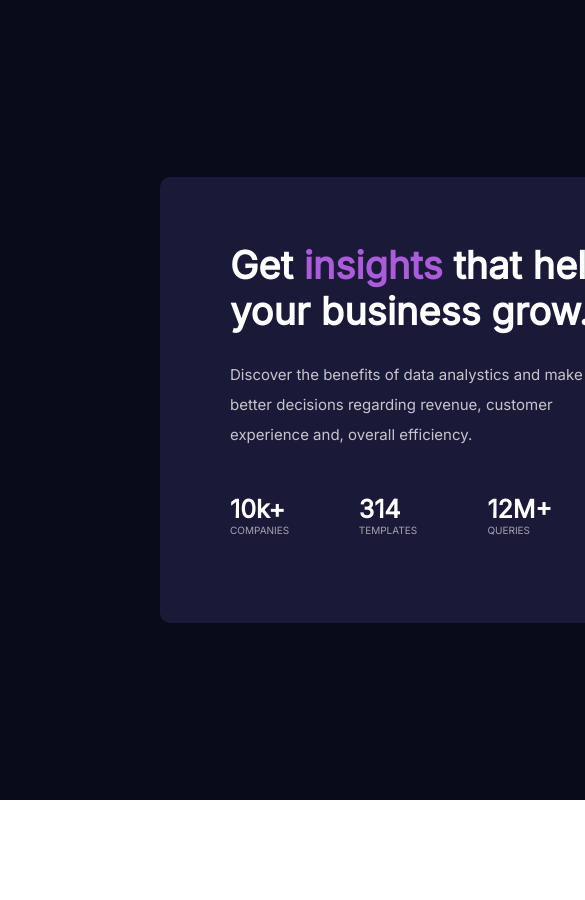
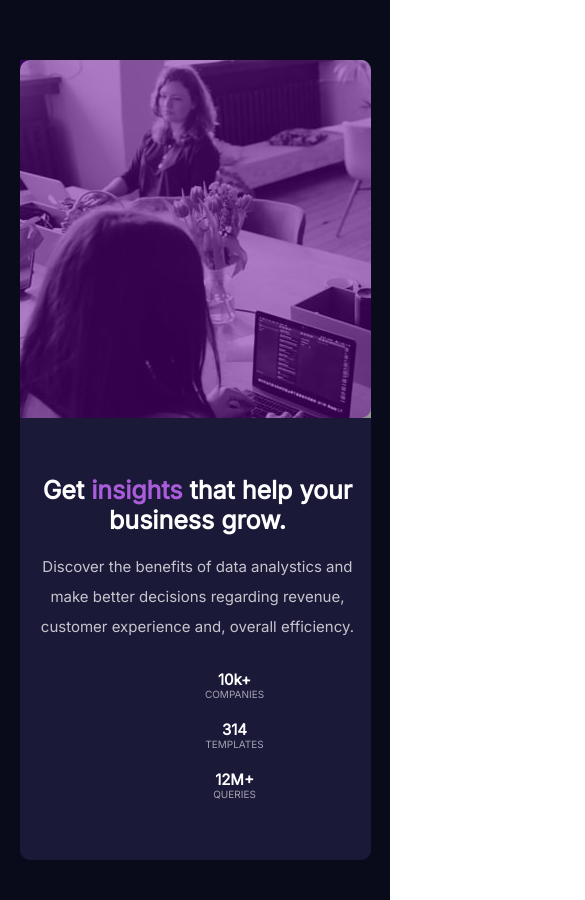
Before and after one commit to KptCnyt/statsPreviewCard, a plain HTML site: page index.html in a window 390 px wide. Shown: the top 900 px of the page, 585 px wide, since content can reach past the window. Before the commit the page ends 844 px from the top, so only its background shows below. Drawn offline with Linux system fonts and the light colour scheme.

Commit message:
media query changes

```diff
--- a/index.html
+++ b/index.html
@@ -18,7 +18,7 @@
         <div id="card">
             <div class="info">
                 <h1 id="title">Get <span id="insights">insights </span> that help your business grow.</h1>
-                <h3 id="body">Discover the benefits of data analystics and make better decisions regarding revenue, customer experience and, overall efficiency.</h3>
+                <h3 id="body1">Discover the benefits of data analystics and make better decisions regarding revenue, customer experience and, overall efficiency.</h3>
                 <div id="stats">
                     <div class="box">
                         <h1 class="big">10k+</h1>
--- a/statspreview.css
+++ b/statspreview.css
@@ -9,11 +9,26 @@ body {
     justify-content: center;
     align-items: center;
 }
+@media (max-width:550px) {
+    #background {
+        width: 100%;
+        height: 900px;
+    }
+}
 #card {
     background-color: hsl(244, 38%, 16%);
     width: 1120px;
     height: 446px;
     border-radius: 10px;
+}
+@media (max-width:550px) {
+    #card {
+        width: 90%;
+        height:800px;
+        display: flex;
+        flex-direction: column-reverse;
+        margin-top: 20px;
+    }
 }
 .info {
     width: 390px;
@@ -24,11 +39,26 @@ body {
     padding-right: 120px;
     font-family: 'Inter';
 }
+@media (max-width:550px) {
+    .info {
+        width: 90%;
+        height: 500px;
+        padding-right: 0;
+        padding-left: 20px;
+        text-align: center;
+    }
+}
 #bgimage {
     width: 540px;
     height: 446px;
     background-color:rgba(100, 0, 150, 0.5) ;
     border-radius: 0 10px 10px 0;
+}
+@media (max-width:550px) {
+    #bgimage {
+        height: 100%;
+        width: 100%;
+    }
 }
 #image {
     border-radius: 0 10px 10px 0;
@@ -37,14 +67,25 @@ body {
     float: left;
     background-image: url(image-header-desktop.jpg);
 }
+@media (max-width:550px) {
+    #image {
+        width: 100%;
+        border-radius: 10px 10px 0 0;
+    }
+}
 #title {
     color: white;
     font-size: 38px;
 }
+@media (max-width:550px) {
+    #title {
+        font-size: 25px;
+    }
+}
 #insights {
     color: hsl(277, 64%, 61%);
 }
-#body {
+#body1 {
     color: hsla(0, 0%, 100%, 0.75);
     font-weight: 400;
     font-size: 15px;
@@ -54,6 +95,14 @@ body {
     width:390px ;
     height: auto;
 }
+@media (max-width:550px) {
+    #stats {
+        display: flex;
+        flex-direction: column;
+        justify-content:center;
+        align-items: center;
+    }
+}
 .box {
     margin-top: 25px;
     width: 33%;
@@ -62,9 +111,14 @@ body {
     font font-family: 'Lexend Deca', tahoma;
     line-height:5px;
 }
+@media (max-width:550px) {
+    .box {
+        margin-top: 10px;
+    }
+}
 .big {
     color:white;
-    font-size: 25px;
+    font-size: 15px;
 }
 .small {
     color: hsla(0, 0%, 100%, 0.6);
```
